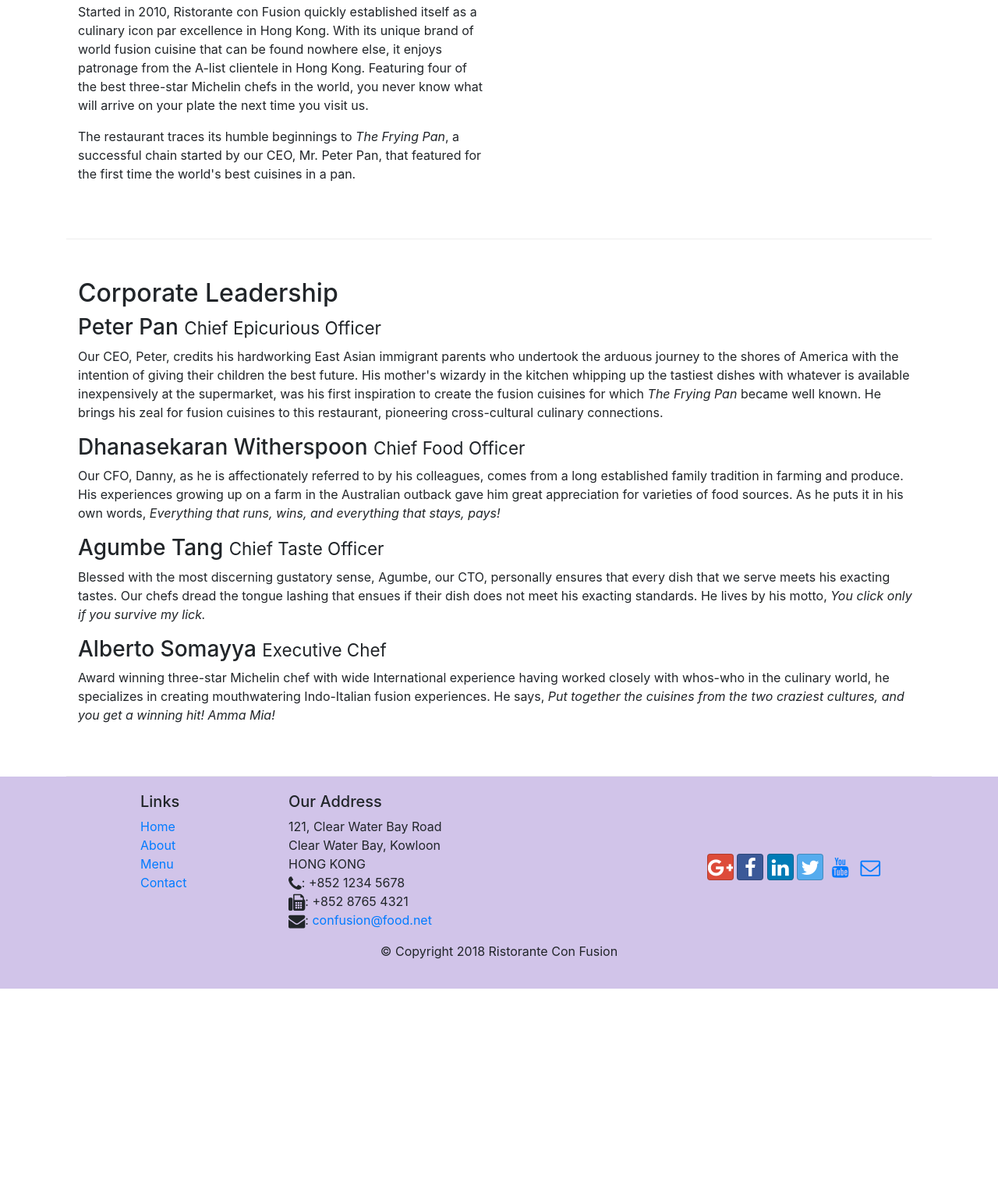
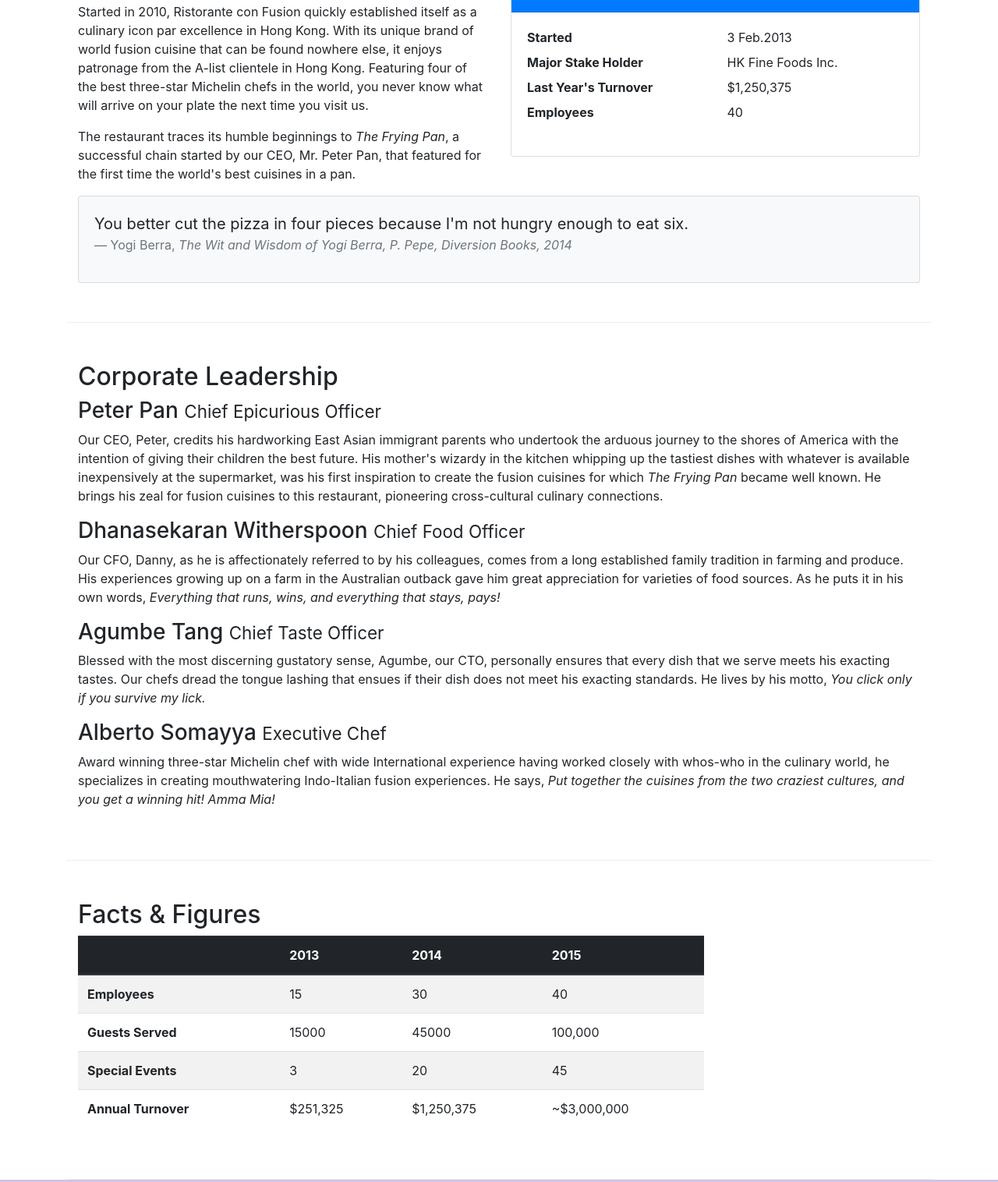
Before and after one commit to TooLazy-QL/Full-stack-Confusion, a website: page aboutus.html in a window 1280 px wide. Shown: the part 558-2074 px from the top of the page at 78% size. Before the commit the page ends 1826 px from the top, so only its background shows below. Drawn offline with nearby package versions, Linux system fonts and the light colour scheme.

Commit message:
Table and card

```diff
--- a/aboutus.html
+++ b/aboutus.html
@@ -66,7 +66,34 @@
                 <p>Started in 2010, Ristorante con Fusion quickly established itself as a culinary icon par excellence in Hong Kong. With its unique brand of world fusion cuisine that can be found nowhere else, it enjoys patronage from the A-list clientele in Hong Kong.  Featuring four of the best three-star Michelin chefs in the world, you never know what will arrive on your plate the next time you visit us.</p>
                 <p>The restaurant traces its humble beginnings to <em>The Frying Pan</em>, a successful chain started by our CEO, Mr. Peter Pan, that featured for the first time the world's best cuisines in a pan.</p>
             </div>
-            <div>
+            <div class="col-sm">
+                <div class="card">
+                    <h3 class="card-header bg-primary text-white">Facts At a Glance</h3>
+                    <div class="card-body">
+                        <dl class="row">
+                            <dt class="col-6">Started</dt>
+                            <dd class="col-6">3 Feb.2013</dd>
+                            <dt class="col-6">Major Stake Holder</dt>
+                            <dd class="col-6">HK Fine Foods Inc.</dd>
+                            <dt class="col-6">Last Year's Turnover</dt>
+                            <dd class="col-6">$1,250,375</dd>
+                            <dt class="col-6">Employees</dt>
+                            <dd class="col-6">40</dd>
+                        </dl>
+                    </div>
+                </div>
+            </div>
+            <div class="col-12">
+                <div class="card card-body bg-light">
+                    <blockquote class="blockquote">
+                        <p class="mb-0">You better cut the pizza in four pieces
+                            because I'm not hungry enough to eat six.
+                        </p>
+                        <footer class="blockquote-footer">Yogi Berra,
+                            <cite title="Source Title">The Wit and Wisdom of Yogi Berra, P. Pepe, Diversion Books, 2014 </cite>
+                        </footer>
+                    </blockquote>
+                </div>
             </div>
         </div>
 
@@ -85,6 +112,52 @@
             </div>
        </div>
 
+       <div class="row row-content">
+           <div class="col-12 col-sm-9">
+               <h2> Facts &amp; Figures</h2>
+               <div class="table-responsive">
+                <table class="table table-striped">
+                    <thead class="thead-dark">
+                        <tr>
+                            <th>&nbsp;</th>
+                            <th>2013</th>
+                            <th>2014</th>
+                            <th>2015</th>
+                        </tr>
+                    </thead>
+                    <tbody>
+                        <tr>
+                            <th>Employees</th>
+                            <td>15</td>
+                            <td>30</td>
+                            <td>40</td>
+                        </tr>
+                        <tr>
+                            <th>Guests Served</th>
+                            <td>15000</td>
+                            <td>45000</td>
+                            <td>100,000</td>
+                        </tr>
+                        <tr>
+                            <th>Special Events</th>
+                            <td>3</td>
+                            <td>20</td>
+                            <td>45</td>
+                        </tr>
+                        <tr>
+                            <th>Annual Turnover</th>
+                            <td>$251,325</td>
+                            <td>$1,250,375</td>
+                            <td>~$3,000,000</td>
+                        </tr>
+                    </tbody>
+                </table>
+            </div>
+           </div>
+           <div class="col-12 col-sm-3">
+
+           </div>
+       </div>
     </div>
 
     <footer class="footer">
```
